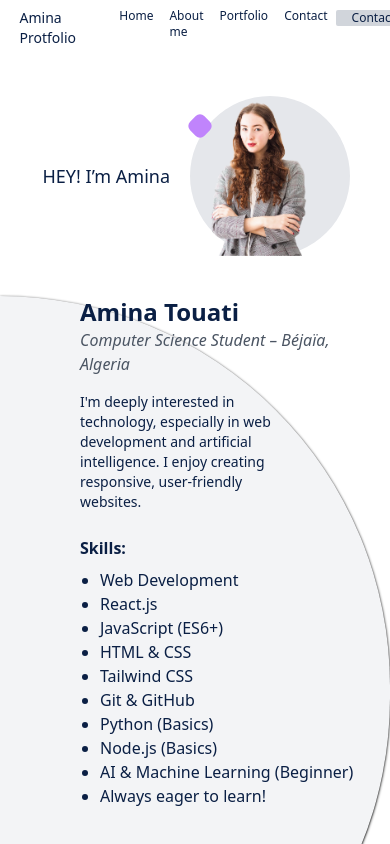
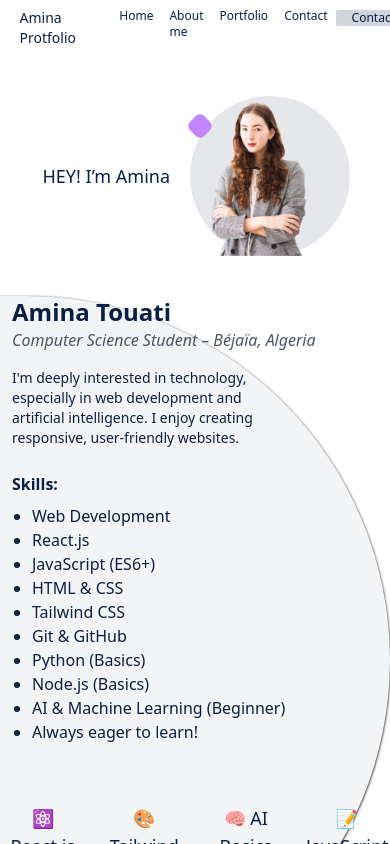
Before and after one commit to TMINA2004/portfolio, a React (Create React App) app: page / in a window 390 px wide. Shown: the top 844 px of the page. Built offline with nearby package versions, Linux system fonts and the light colour scheme.

Commit message:
animation

```diff
--- a/src/component/AboutMe.js
+++ b/src/component/AboutMe.js
@@ -25,7 +25,7 @@ const AboutMe = () => {
 
         <div className='md:w-1/2 w-full b'>
 
-           <div className='flex justify-center items-center text-dark-blue md:p-5 px-3 pl-20 pb-10 ' >
+           <div className='flex justify-center items-center text-dark-blue md:p-5 px-3 sm:pl-20 pb-10   ' >
             <div>
                <h1 className="text-2xl font-bold">{profile.first_name} {profile.last_name}</h1>
       <p className="text-gray-600 italic">{profile.status} – {profile.location}</p>
```
